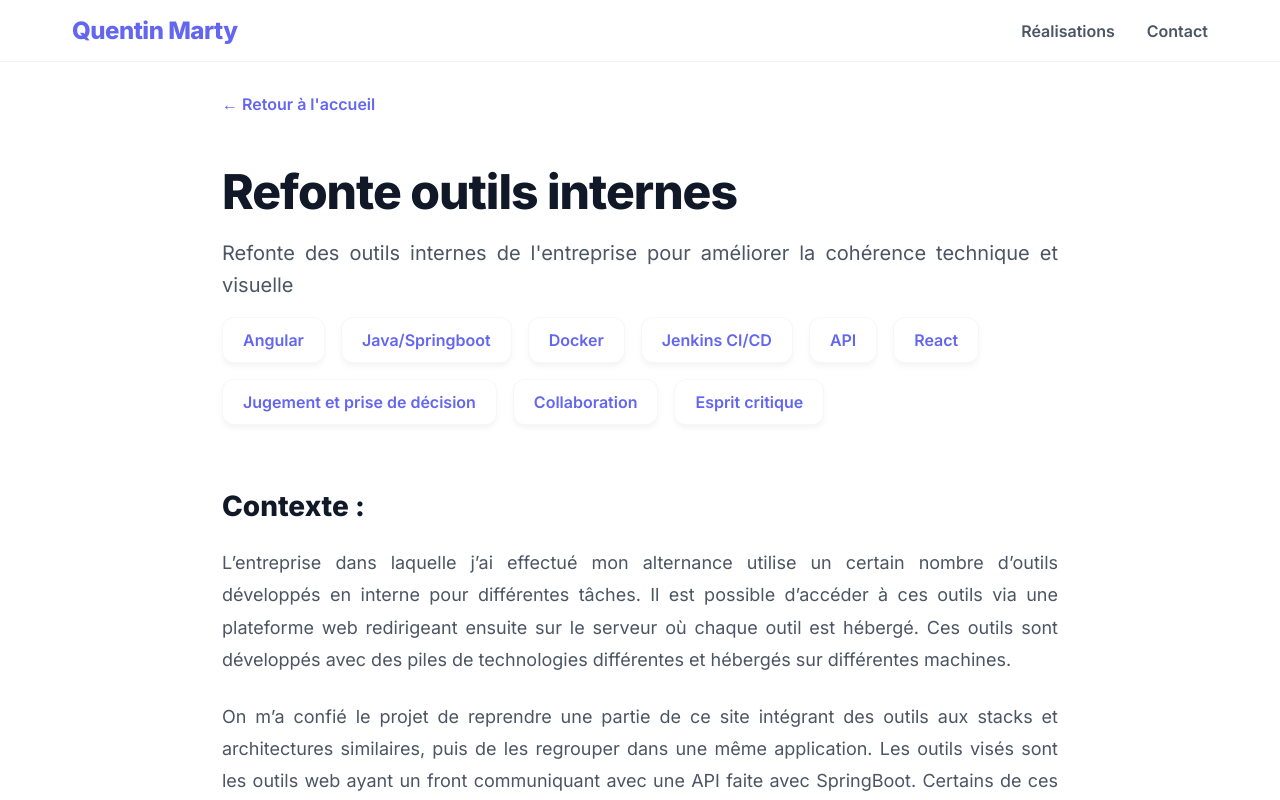
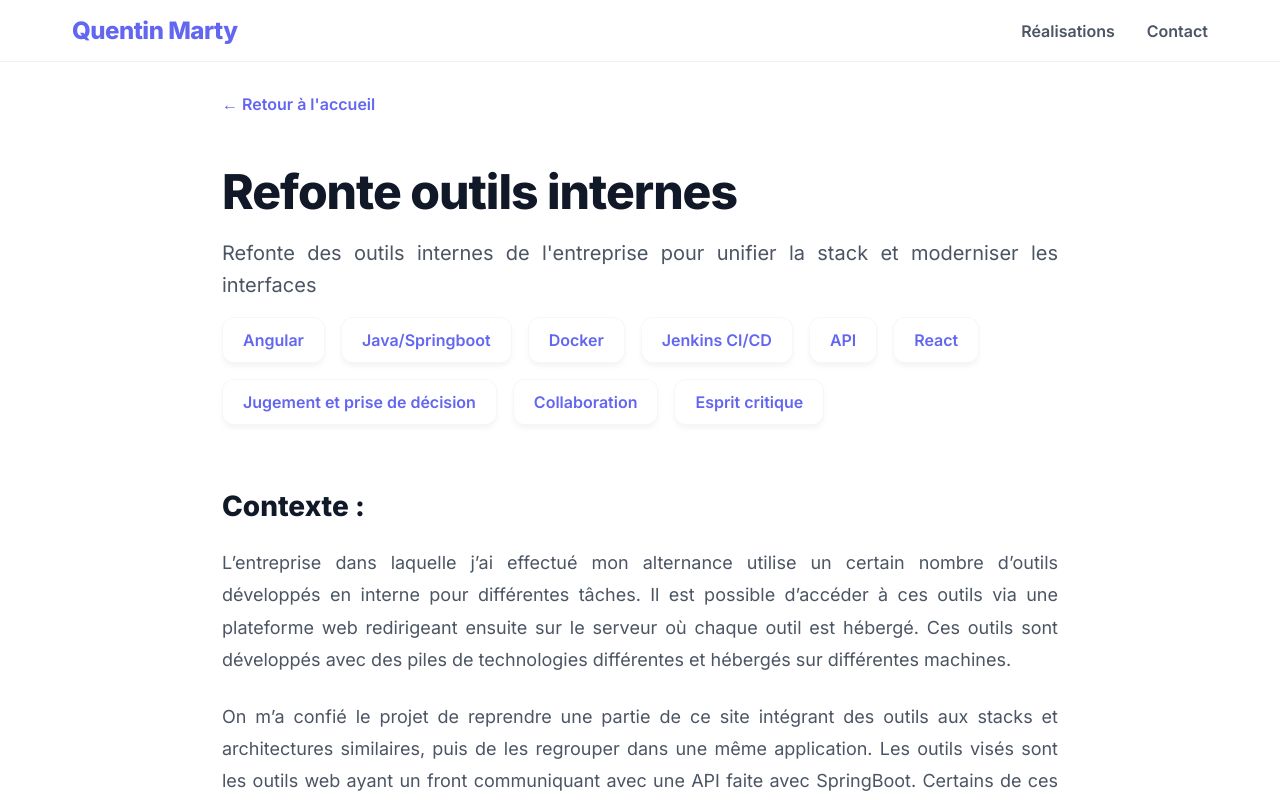
Before and after one commit to Propleek/portfolio, an Angular app: page /realisations/refonte in a window 1280 px wide. Shown: the top 800 px of the page. Built offline with nearby package versions, Linux system fonts and the light colour scheme.

Commit message:
remove placeholders

```diff
--- a/src/app/realisations/realisation-refonte/realisation-refonte.component.html
+++ b/src/app/realisations/realisation-refonte/realisation-refonte.component.html
@@ -4,7 +4,7 @@
   </nav>
   <header class="detail-hero">
     <h1>Refonte outils internes</h1>
-    <p class="subtitle">Refonte des outils internes de l'entreprise pour améliorer la cohérence technique et visuelle
+    <p class="subtitle">Refonte des outils internes de l'entreprise pour unifier la stack et moderniser les interfaces
     </p>
     <div class="competence-grid-small mt-4">
       <a routerLink="/competences/angular" class="realisation-card competence-tile">
```
Also changed, not shown: 1 other file (tests, documents, lock files or other folders).
